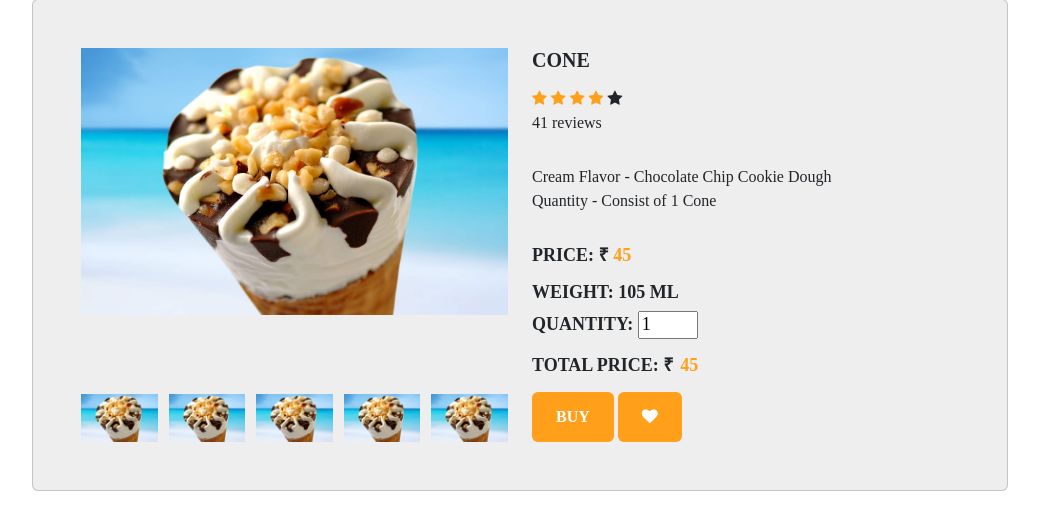
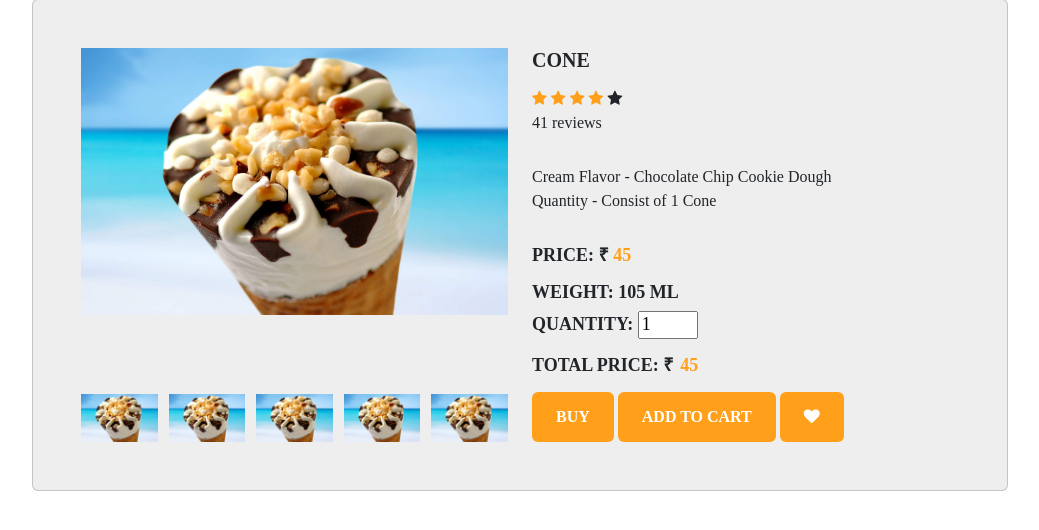
Before and after one commit to iash8090/icecream-website-Django, a Django app: a page that uses templates/iceCreamDetails.html in a window 1280 px wide. Shown: the part 123-653 px from the top of the page, without its empty margins (120-1159 px from the left). Run offline with Django 4.2, Linux system fonts and the light colour scheme; data comes from the database, SQL or seed files in the repository.

Commit message:
Update iceCreamDetails.html

```diff
--- a/templates/iceCreamDetails.html
+++ b/templates/iceCreamDetails.html
@@ -8,7 +8,7 @@
 
 
 <div class="container">
-    <button type="button" class="btn btn-secondary mt-2 mb-0 " onclick="window.location.href = '/'"><span class="bi bi-arrow-return-left"></span> Back </button>
+    <button type="button" class="btn btn-secondary mt-2 mb-0 " onclick="history.back()"><span class="bi bi-arrow-return-left"></span> Back </button>
     <div class="card">
 
         <div class="container-fliud">
@@ -62,8 +62,9 @@
                     </h4>
 
                     <div class="action">
-                        <button class="add-to-cart btn btn-secondary" type="button" >BUY</button>
-                        <button class="like btn btn-secondary" type="button"><span class="fa fa-heart"></span></button>
+                        <button class="add-to-cart btn btn-secondary" >BUY</button>
+                        <button class="cart add-to-cart btn btn-secondary" id="ID-{{product.id}}">Add To Cart</button>
+                        <button class="like btn btn-secondary"><span class="fa fa-heart"></span></button>
                     </div>
                 </div>
             </div>
@@ -71,10 +72,29 @@
     </div>
 </div>
 
+{% endblock content %}
 
+{% block js %}
+<script>
+console.log("new js ")
+if (localStorage.getItem('cart') == null) {
+    var cart = {};
+}
+else {
+    cart = JSON.parse(localStorage.getItem('cart'));
+}
+// JQuery
+$(document).ready(function(e) {
+$('.cart').click(function(){
+    console.log('clicked');
+    var prd_id = this.id.toString();
+    console.log(prd_id);
+});
+});
 
+</script>
+{% endblock js %}
 
-{% endblock content %}
 
 {% block title %}
 Ice Cream Details
```
